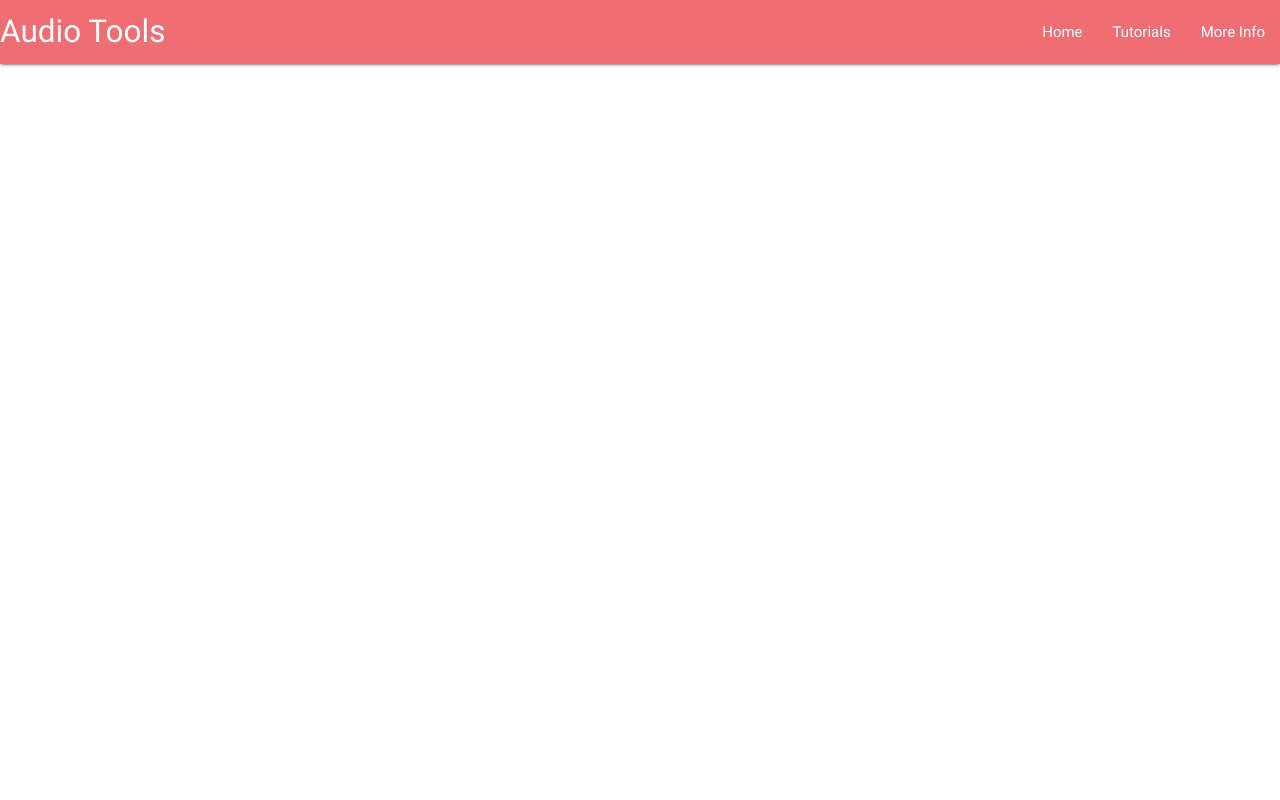
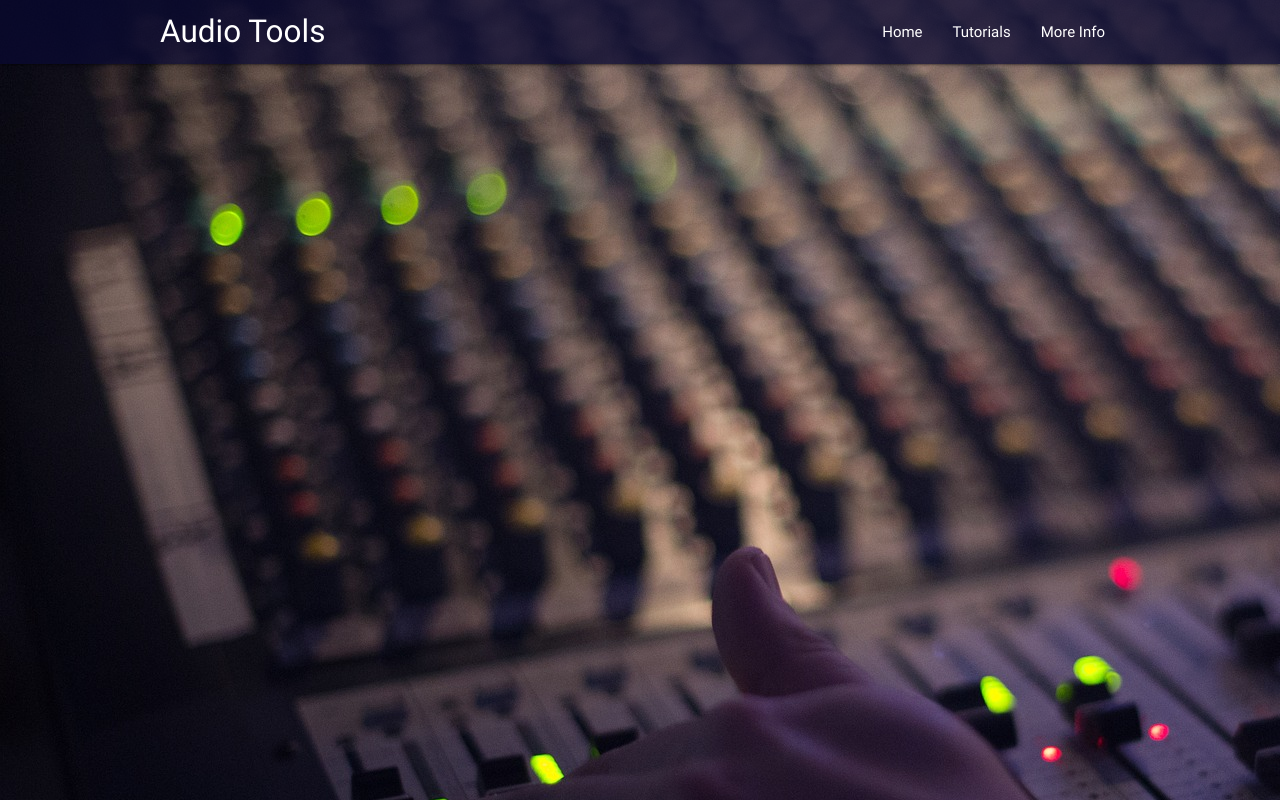
Before and after one commit to jes3rk/audio-intro, a plain HTML site: page index.html in a window 1280 px wide. Drawn offline with nearby package versions, Linux system fonts and the light colour scheme.

Commit message:
working on homepage

```diff
--- a/assets/css/style.css
+++ b/assets/css/style.css
@@ -0,0 +1,22 @@
+body {
+  background-color: black;
+}
+
+nav {
+  background-color: rgba(10, 10, 50, .75);
+}
+
+.nav-wrapper {
+  width: 960px;
+  margin: auto;
+}
+
+.jumbo {
+  width: 100%;
+  height: 100%;
+  background-image: url("../images/mixer_headline.jpg");
+  position: fixed;
+  left: 0;
+  top: 0;
+  z-index: -10;
+}
--- a/assets/javascript/main.js
+++ b/assets/javascript/main.js
@@ -0,0 +1,4 @@
+$(document).ready(function() {
+  // initialize the nav bar
+  $(".button-collapse").sideNav();
+});
--- a/index.html
+++ b/index.html
@@ -23,6 +23,8 @@
         </ul>
       </div>
     </nav> <!-- close nav section -->
+    <!-- not-jumbotron div -->
+    <div class="jumbo"></div> <!-- close not-jumbotron div -->
     <!-- open primary container -->
     <div class="container">
 
```
Also changed, not shown: tutorials.html (+31 -0 lines), assets/images/mixer_headline.jpg (added).
